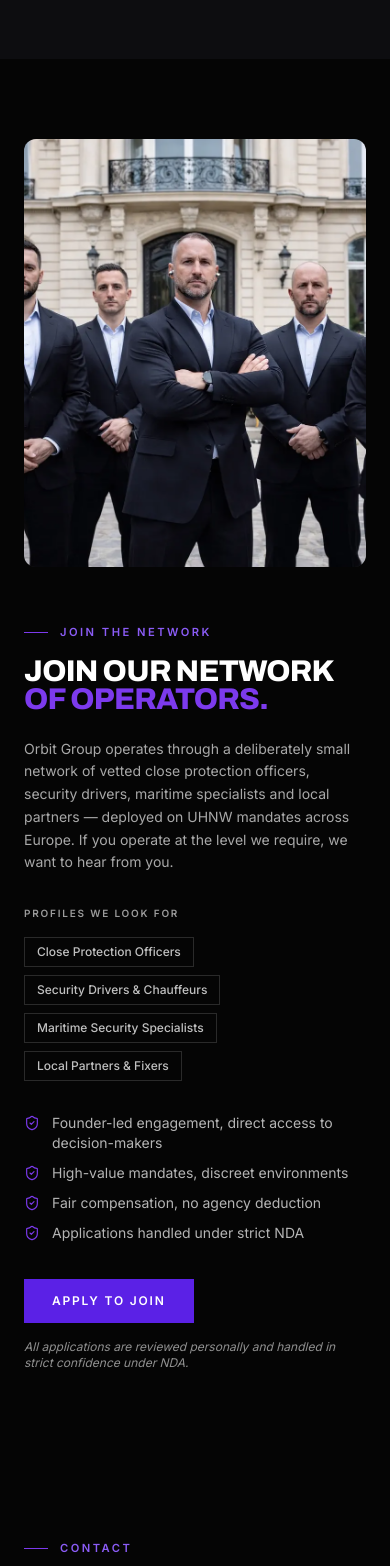
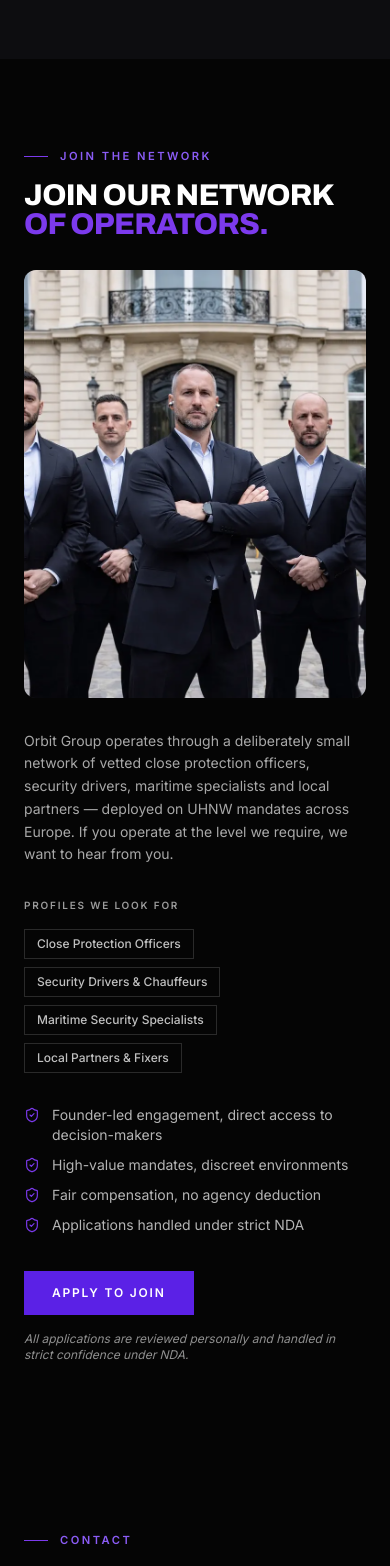
Before and after one commit to Adkhey74/ORBIT-GROUP-ADVISORY-LTD, a Next.js app: page / in a window 390 px wide. Shown: the part 8800-10366 px from the top of the page. Built offline with nearby package versions, Linux system fonts and the light colour scheme; no server answers.

Commit message:
Add BackToTop component for improved navigation: Introduce a floating "back to top" button that appears after scrolling down, enhancing user experience. Update JoinNetwork component layout for better mobile responsiveness.

```diff
--- a/src/app/page.tsx
+++ b/src/app/page.tsx
@@ -9,6 +9,7 @@
 import { JoinNetwork } from "@/components/JoinNetwork";
 import { Contact } from "@/components/Contact";
 import { Footer } from "@/components/Footer";
+import { BackToTop } from "@/components/BackToTop";
 
 export default function Home() {
   return (
@@ -26,6 +27,7 @@
         <Contact />
       </main>
       <Footer />
+      <BackToTop />
     </>
   );
 }
--- /dev/null
+++ b/src/components/BackToTop.tsx
@@ -0,0 +1,34 @@
+"use client";
+
+import { useEffect, useState } from "react";
+import { ArrowUp } from "lucide-react";
+
+/**
+ * Floating "back to top" control. Appears once the user has scrolled past the
+ * first viewport. It's an anchor to #top so it reuses the existing smooth-scroll
+ * handling (Lenis on desktop, native on mobile).
+ */
+export function BackToTop() {
+  const [visible, setVisible] = useState(false);
+
+  useEffect(() => {
+    const onScroll = () => setVisible(window.scrollY > 700);
+    onScroll();
+    window.addEventListener("scroll", onScroll, { passive: true });
+    return () => window.removeEventListener("scroll", onScroll);
+  }, []);
+
+  return (
+    <a
+      href="#top"
+      aria-label="Back to top"
+      className={`fixed bottom-6 right-6 z-30 flex h-11 w-11 items-center justify-center rounded-full border border-white/15 bg-ink/90 text-accent-label shadow-lg shadow-black/40 transition-all duration-300 hover:border-accent-bright hover:text-white ${
+        visible
+          ? "translate-y-0 opacity-100"
+          : "pointer-events-none translate-y-4 opacity-0"
+      }`}
+    >
+      <ArrowUp className="h-5 w-5" strokeWidth={2} aria-hidden />
+    </a>
+  );
+}
--- a/src/components/JoinNetwork.tsx
+++ b/src/components/JoinNetwork.tsx
@@ -11,9 +11,23 @@
 
   return (
     <Section id="network" variant="dark">
-      <div className="grid gap-12 lg:grid-cols-2 lg:gap-16">
-        {/* Image — first on mobile, left on desktop */}
-        <Reveal className="order-1">
+      {/*
+        Mobile order: title -> image -> text.
+        Desktop: image on the left column; title (top) + text (bottom) on the right.
+      */}
+      <div className="grid gap-8 lg:grid-cols-2 lg:gap-x-16">
+        {/* Title */}
+        <Reveal className="order-1 lg:col-start-2 lg:row-start-1 lg:self-end">
+          <Label>{network.label}</Label>
+          <Heading
+            lead={network.titleLead}
+            emphasis={network.titleEmphasis}
+            className="mt-4 text-3xl sm:text-4xl lg:text-5xl"
+          />
+        </Reveal>
+
+        {/* Image */}
+        <Reveal className="order-2 lg:col-start-1 lg:row-start-1 lg:row-span-2 lg:self-center">
           <AssetImage
             src={network.image}
             alt="Join the Orbit Group network of operators"
@@ -25,15 +39,9 @@
         </Reveal>
 
         {/* Text */}
-        <div className="order-2">
+        <div className="order-3 lg:col-start-2 lg:row-start-2 lg:self-start">
           <Reveal>
-            <Label>{network.label}</Label>
-            <Heading
-              lead={network.titleLead}
-              emphasis={network.titleEmphasis}
-              className="mt-4 text-3xl sm:text-4xl lg:text-5xl"
-            />
-            <p className="mt-6 text-sm leading-relaxed text-white/65 sm:text-base">
+            <p className="text-sm leading-relaxed text-white/65 sm:text-base">
               {network.intro}
             </p>
           </Reveal>
```
